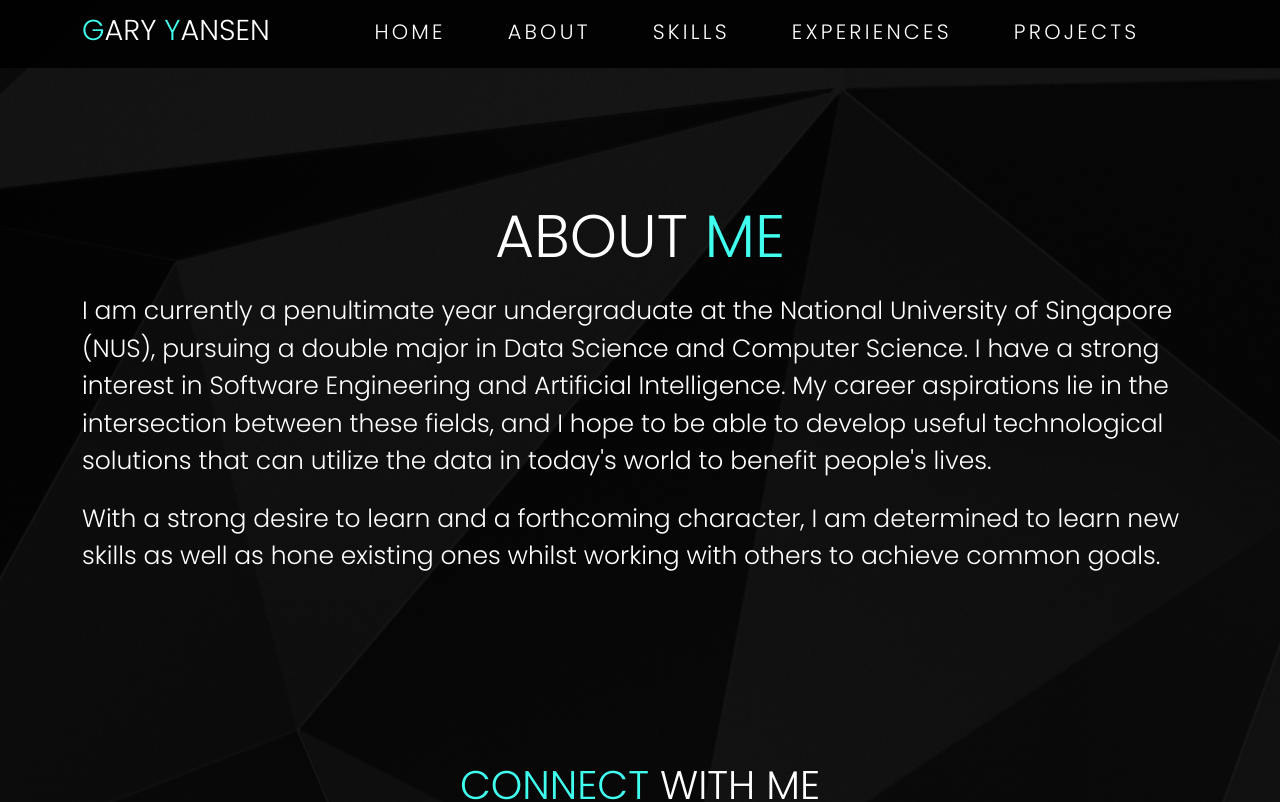
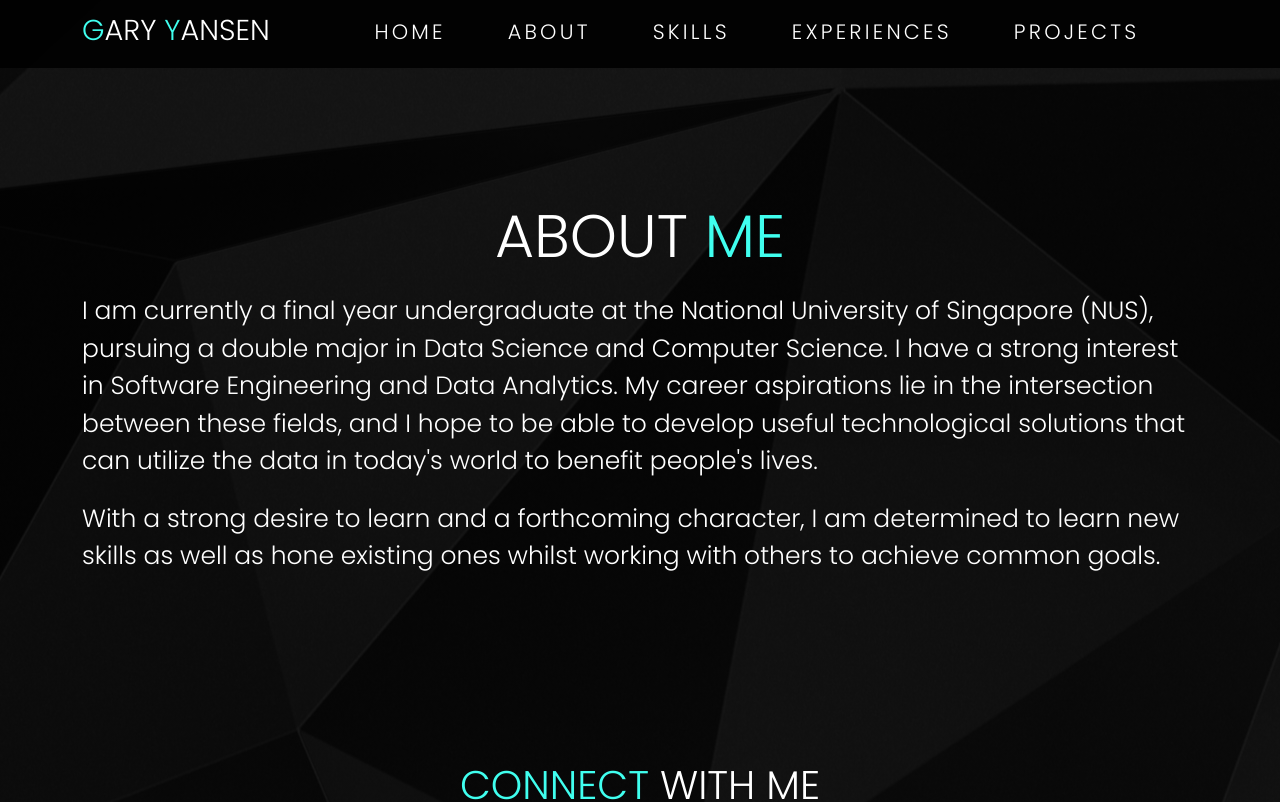
Before and after one commit to g4ryy/portfolio, a React (Create React App) app in the folder frontend/: page /portfolio/about in a window 1280 px wide. Shown: the top 802 px of the page. Built offline with nearby package versions, Linux system fonts and the light colour scheme.

Commit message:
'update'

```diff
--- a/frontend/src/components/AboutMe/About.js
+++ b/frontend/src/components/AboutMe/About.js
@@ -11,10 +11,10 @@ export default function About() {
           <span>me</span>
         </h1>
         <p>
-          I am currently a penultimate year undergraduate at the National
+          I am currently a final year undergraduate at the National
           University of Singapore (NUS), pursuing a double major in Data Science
           and Computer Science. I have a strong interest in Software
-          Engineering and Artificial Intelligence. My career aspirations lie in the intersection between these fields,
+          Engineering and Data Analytics. My career aspirations lie in the intersection between these fields,
           and I hope to be able to develop useful technological solutions
           that can utilize the data in today's world to benefit people's lives.
         </p>
--- a/frontend/src/components/Experiences/Experiences.js
+++ b/frontend/src/components/Experiences/Experiences.js
@@ -8,7 +8,7 @@ export default function Experiences() {
 
             <Row className='job'>
                 <Col xs={12} md={8} lg={9} className='main'>
-                    <h2><strong>REGIONAL OPERATIONS INTERN</strong></h2>
+                    <h2><strong>REGIONAL OPERATIONS BUSINESS ANALYST</strong></h2>
                     <h3 className='subhead'>SHOPEE SINGAPORE</h3>
                 </Col>
                 <Col xs={12} md={4} lg={3} className='period'>
--- a/frontend/src/components/Home/Type.js
+++ b/frontend/src/components/Home/Type.js
@@ -8,6 +8,7 @@ export default function Type() {
         strings: [
           "Student",
           "Developer",
+          "Analyst",
           "Teacher",
           "Programmer",
         ],
--- a/frontend/src/components/Skills/Skills.js
+++ b/frontend/src/components/Skills/Skills.js
@@ -49,6 +49,14 @@ export default function Skills() {
           <Col xs={4} md={2} className="tech-icons">
             <img src="https://raw.githubusercontent.com/devicons/devicon/master/icons/postgresql/postgresql-original-wordmark.svg" alt="PSQL" />
           </Col>
+
+          <Col xs={4} md={2} className="tech-icons">
+            <img src="https://raw.githubusercontent.com/devicons/devicon/master/icons/docker/docker-original-wordmark.svg" alt="R" />
+          </Col>
+
+          <Col xs={4} md={2} className="tech-icons">
+            <img src="https://raw.githubusercontent.com/devicons/devicon/master/icons/amazonwebservices/amazonwebservices-plain-wordmark.svg" alt="R" />
+          </Col>
         </Row>
 
         <h1><span>Other</span> Skills</h1>
@@ -57,6 +65,7 @@ export default function Skills() {
           <li className='others'>Data Structures</li>
           <li className='others'>Algorithms</li>
           <li className='others'>Object-Oriented Programming</li>
+          <li className='others'>Big Data Systems</li>
         </ul>
         </Container>
 
```
Also changed, not shown: 1 other file (tests, documents, lock files or other folders).
